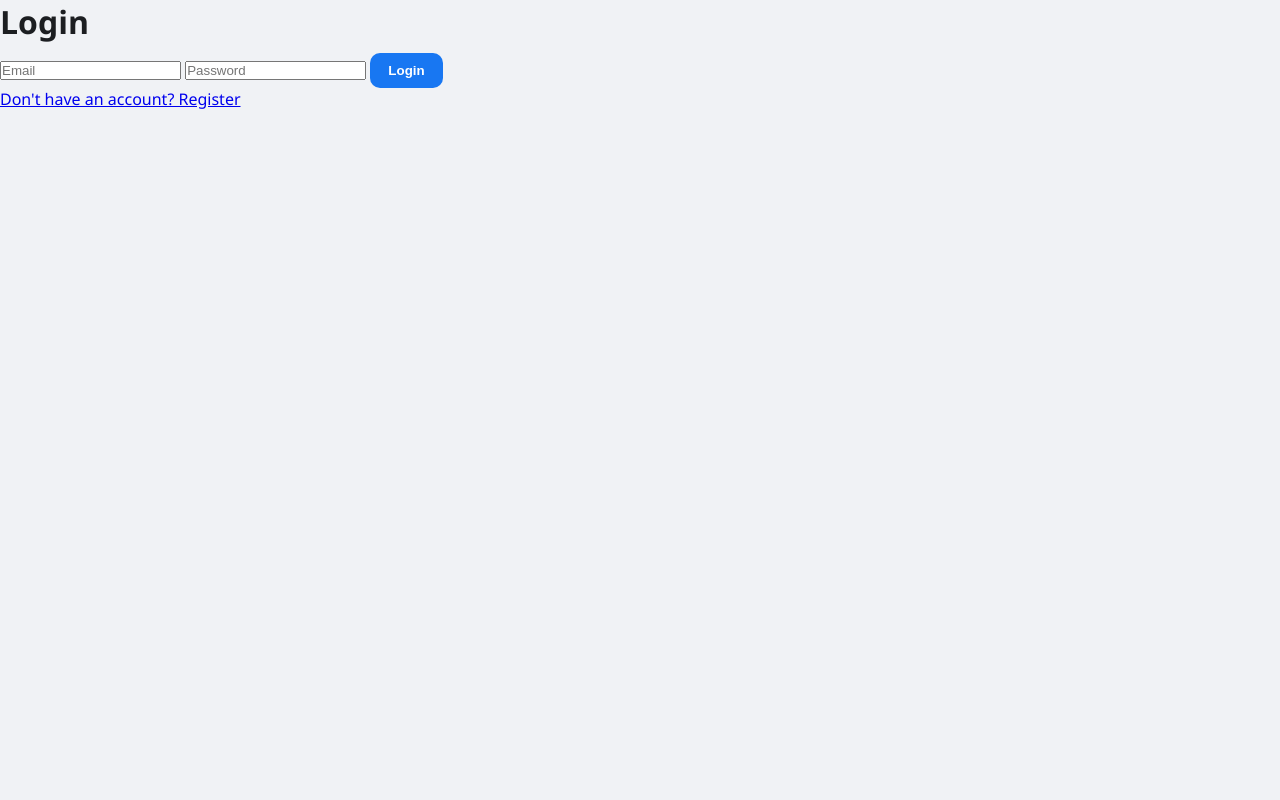
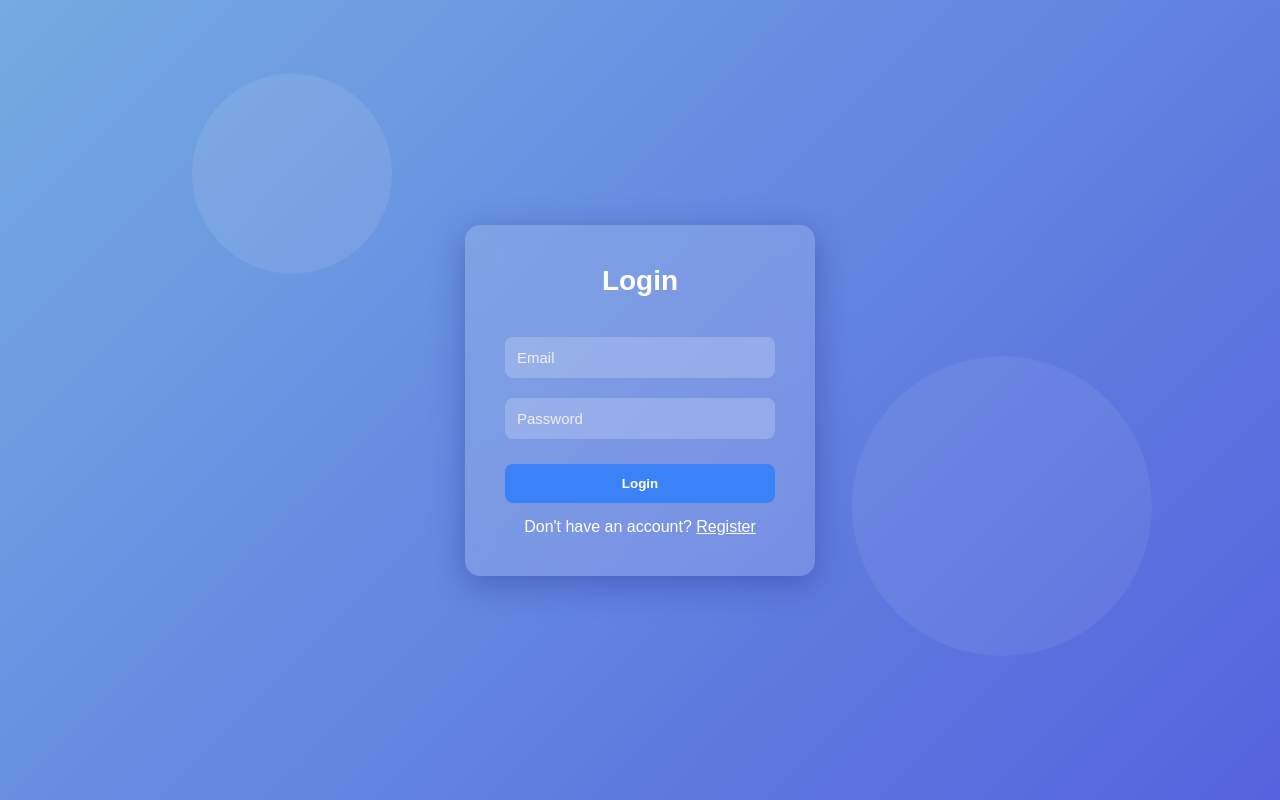
Before and after one commit to swapnil-pixel/snapmeet, a Flask app: page /login in a window 1280 px wide. Run offline with Flask 3, Linux system fonts and the light colour scheme; parts of the project's set-up code (start-up, migrations or seed data) failed here and were passed over.

Commit message:
login page

```diff
--- a/templates/login.html
+++ b/templates/login.html
@@ -1,19 +1,158 @@
 <!DOCTYPE html>
-<html>
+<html lang="en">
 <head>
-    <title>Login - SnapMeet</title>
+    <meta charset="UTF-8">
+    <meta name="viewport" content="width=device-width, initial-scale=1.0">
+    <title>Login | SnapMeet</title>
     <link rel="stylesheet" href="{{ url_for('static', filename='styles.css') }}">
+    <style>
+        /* --- Background & Centering --- */
+        body {
+            margin: 0;
+            padding: 0;
+            font-family: "Poppins", sans-serif;
+            background: linear-gradient(135deg, #74ABE2, #5563DE);
+            height: 100vh;
+            display: flex;
+            justify-content: center;
+            align-items: center;
+            overflow: hidden;
+        }
+
+        /* --- Animated floating background shapes --- */
+        .circle {
+            position: absolute;
+            border-radius: 50%;
+            opacity: 0.4;
+            animation: float 8s ease-in-out infinite;
+        }
+
+        .circle:nth-child(1) {
+            width: 200px; height: 200px;
+            background: #ffffff3a;
+            top: 10%; left: 15%;
+            animation-delay: 0s;
+        }
+
+        .circle:nth-child(2) {
+            width: 300px; height: 300px;
+            background: #ffffff2b;
+            bottom: 15%; right: 10%;
+            animation-delay: 2s;
+        }
+
+        @keyframes float {
+            0%, 100% { transform: translateY(0px); }
+            50% { transform: translateY(-25px); }
+        }
+
+        /* --- Login container --- */
+        .login-container {
+            position: relative;
+            width: 350px;
+            padding: 40px;
+            background: rgba(255, 255, 255, 0.15);
+            box-shadow: 0 8px 32px rgba(31, 38, 135, 0.37);
+            backdrop-filter: blur(10px);
+            border-radius: 15px;
+            color: #fff;
+            animation: fadeIn 1.2s ease forwards;
+        }
+
+        @keyframes fadeIn {
+            from { opacity: 0; transform: translateY(30px); }
+            to { opacity: 1; transform: translateY(0); }
+        }
+
+        /* --- Form --- */
+        h1 {
+            text-align: center;
+            font-size: 28px;
+            margin-bottom: 30px;
+        }
+
+        form {
+            display: flex;
+            flex-direction: column;
+        }
+
+        form input[type="email"],
+        form input[type="password"] {
+            border: none;
+            outline: none;
+            background: rgba(255, 255, 255, 0.2);
+            margin: 10px 0;
+            padding: 12px;
+            border-radius: 8px;
+            color: #fff;
+            font-size: 15px;
+        }
+
+        form input::placeholder {
+            color: #eee;
+        }
+
+        .login-btn {
+            margin-top: 15px;
+            background: #3B82F6;
+            border: none;
+            padding: 12px;
+            border-radius: 8px;
+            color: #fff;
+            font-weight: bold;
+            cursor: pointer;
+            transition: background 0.3s ease, transform 0.2s;
+        }
+
+        .login-btn:hover {
+            background: #2563EB;
+            transform: translateY(-2px);
+        }
+
+        /* --- Register link --- */
+        .register-link {
+            text-align: center;
+            margin-top: 15px;
+        }
+
+        .register-link a {
+            color: #fff;
+            text-decoration: underline;
+            font-weight: 500;
+        }
+
+        .register-link a:hover {
+            color: #dce5ff;
+        }
+
+        /* --- Error message --- */
+        .error {
+            background: rgba(255, 0, 0, 0.2);
+            border: 1px solid #ff7675;
+            padding: 10px;
+            border-radius: 8px;
+            text-align: center;
+            color: #fff;
+            margin-bottom: 10px;
+        }
+    </style>
 </head>
 <body>
-<div class="container">
+    <div class="circle"></div>
+    <div class="circle"></div>
+
+    <div class="login-container">
         <h1>Login</h1>
+        {% if error %}
+            <div class="error">{{ error }}</div>
+        {% endif %}
         <form method="post">
             <input type="email" name="email" placeholder="Email" required>
             <input type="password" name="password" placeholder="Password" required>
-        <input type="submit" value="Login">
+            <button type="submit" class="login-btn">Login</button>
         </form>
-    <div class="nav">
-        <a href="/register">Don't have an account? Register</a>
+        <div class="register-link">
+            <p>Don't have an account? <a href="{{ url_for('register') }}">Register</a></p>
         </div>
     </div>
 </body>
```
Also changed, not shown: 1 other file. Lines whose indentation alone changed are shown as unchanged.
